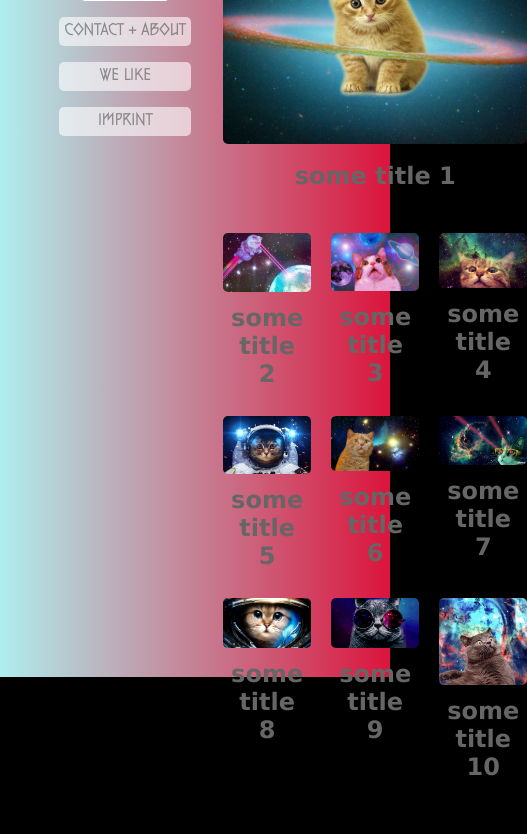
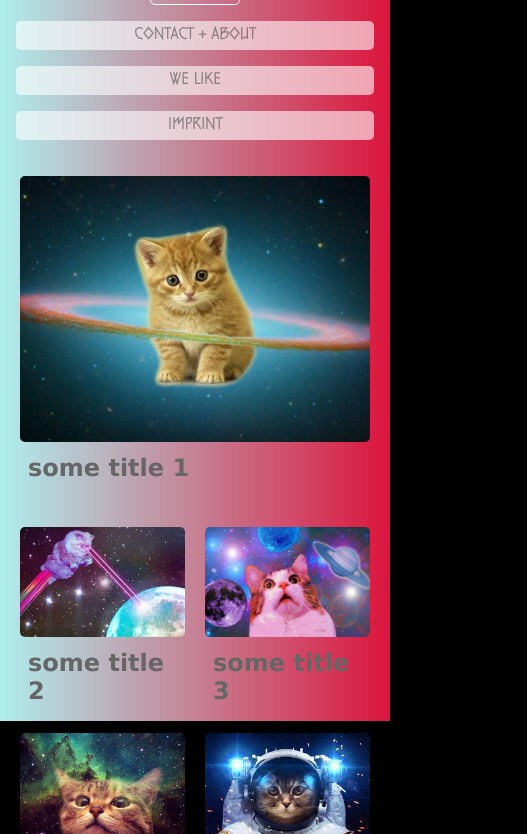
Before and after one commit to ZenVega/ZK-POWER-PAGE, a plain HTML site: page index.html in a window 390 px wide. Shown: the part 123-957 px from the top of the page, 527 px wide, since content can reach past the window. Drawn offline with nearby package versions, Linux system fonts and the light colour scheme.

Commit message:
adjusted css with flex box

```diff
--- a/index.html
+++ b/index.html
@@ -11,8 +11,9 @@
     </head>
   <body>
     <div id="gradient" ></div>
+    <div class="page">
       <header>
-        <div><h3  class ='logotext'>ZK </br>-</br>Power</h3></div>
+        <h3 class ='logotext'>ZK </br>-</br>Power</h3>
         <nav>
           <ul>
             <li><a href="">CONTACT + ABOUT</a></li>
@@ -25,22 +26,10 @@
         <div id="projects"></div>
         <div id="modal">
           <span id="closeBtn">&times;</span>
-            <!--<div id="modalContent" >
-              <h2 id="projectTitle">PLACEHOLDER</h2>
-            <div id="imageBox"></div>
-            <p id="projectText">Lorem ipsum dolor sit amet consectetur adipisicing elit. Porro, debitis labore quia sunt facilis aliquam? Iure laboriosam laborum consequatur cum ex, quo libero nihil alias nisi repellendus deleniti ducimus cumque maxime aliquam quod adipisci veritatis, vitae enim reiciendis quis. Ratione, quasi voluptatem modi eius aliquid temporibus quis qui nesciunt impedit, fuga minima necessitatibus quia harum ex, repellendus omnis non! Non, libero assumenda nobis id deleniti ab quas, natus autem incidunt rerum obcaecati corporis accusantium sapiente amet vero provident voluptates facere.</p>
-          -->
         </div>
-
         </div>
       </main>
-      <footer>
-        Impressum
-      </footer>
-
-
     </div>
-
     <script type="module" src="ressourcen/modal.js"></script>
     <script type="module" src="ressourcen/projects.js"></script>
   </body>
--- a/ressourcen/projects.js
+++ b/ressourcen/projects.js
@@ -34,8 +34,7 @@ const renderProjects = content => {
 
     //Sets the first chosen Project as main preview
     if(firstPic) {
-      img.id = 'mainPic';
-      project.className = 'mainPro'
+      project.className = 'project mainPro'
       firstPic = false;
     }
 
--- a/styles/style.css
+++ b/styles/style.css
@@ -14,23 +14,27 @@ a{
 }
 
 body{
-
-display: grid;
-grid-template-columns: 1fr repeat(3, 2fr);
- background-color: #000000;
- background-attachment: scroll;
- padding: 0px;
- margin: 0px;
+  background-color: #000000;
+  background-attachment: scroll;
+  padding: 0px;
+  margin: 0px;
 }
 
+.page {
+  display:flex;
+  position: relative;
+  z-index: 2;
+  justify-content: center
+}
+
+main {
+  font-family: Verdana, Geneva, Tahoma, sans-serif;
+  color: #000000;
+}
 
 header {
-  position: fixed;
-  float: left;
-  grid-column: 1 / 2;
-  padding: 1em;
-  margin: 0 7%;
-  z-index: 2;
+  flex-shrink: 0;
+  margin-top: 20px;
 }
 
 header h3{
@@ -62,24 +66,6 @@ header li a:hover{
 }
 header li:hover{
   background-color: rgba(0,0,0, 0.6);
-
-}
-
-main {
-  grid-column: 2 / span 6;
-  font-family: Verdana, Geneva, Tahoma, sans-serif;
-  text-align: center;
-  position: relative;
-  color: #000000;
-  padding: 1em;
-  margin-left: 100px;
-}
-
-#mainPic {
-  border-radius: 5px;
-  margin-bottom: 2%;
-  width: 100%;
-  grid-column: 1 / span 3;
 }
 
 .mainPro {
@@ -88,21 +74,16 @@ main {
 }
 
 #projects {
-
   display: grid;
   grid-template-columns: repeat(3, 1fr);
-  width: 90%;
   max-width: 800px;
   grid-gap: 20px;
   padding: 20px;
-
 }
 
-
 .project img {
-  max-width: 100%;
+  width: 100%;
   border-radius: 5px;
-
 }
 
 #modalContent img {
@@ -125,15 +106,13 @@ footer {
   width: 50px;
 }
 
-
 #gradient {
   position: fixed;
   width: 100%;
-  height: 800px;
+  height: 100%;
   padding: 0px;
   margin: 0px;
 }
-
 
 #modal {
   display: none;
@@ -157,5 +136,19 @@ footer {
 
 #closeBtn:hover, #closeBtn:focus {
   color:#30bbb4;
+}
 
+
+@media (max-width: 600px) {
+  .page {
+    flex-direction: column;
+  }
+
+  #projects {
+    grid-template-columns: repeat(2, minmax(100px, 1fr));
+  }
+
+  .mainPro {
+    grid-column: 1 / span 2;
+  }
 }
```
Lines whose indentation alone changed are shown as unchanged.
